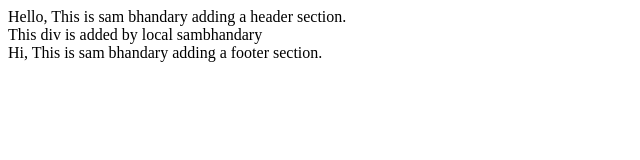
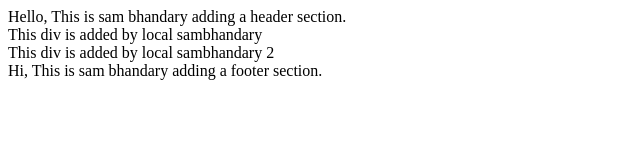
Before and after one commit to GhanuBhandary/sample, a plain HTML site: page index.html in a window 1280 px wide. Shown: the whole page, without its empty margins (0-640 px from the left). Drawn offline with Linux system fonts and the light colour scheme.

Commit message:
adding another div

```diff
--- a/index.html
+++ b/index.html
@@ -10,6 +10,9 @@ Hello, This is sam bhandary adding a header section.
 <div id="sambhandary">
 This div is added by local sambhandary
 </div>
+<div id="sambhandary2">
+This div is added by local sambhandary 2
+</div>
 
 <footer>
 Hi, This is sam bhandary adding a footer section.
```
